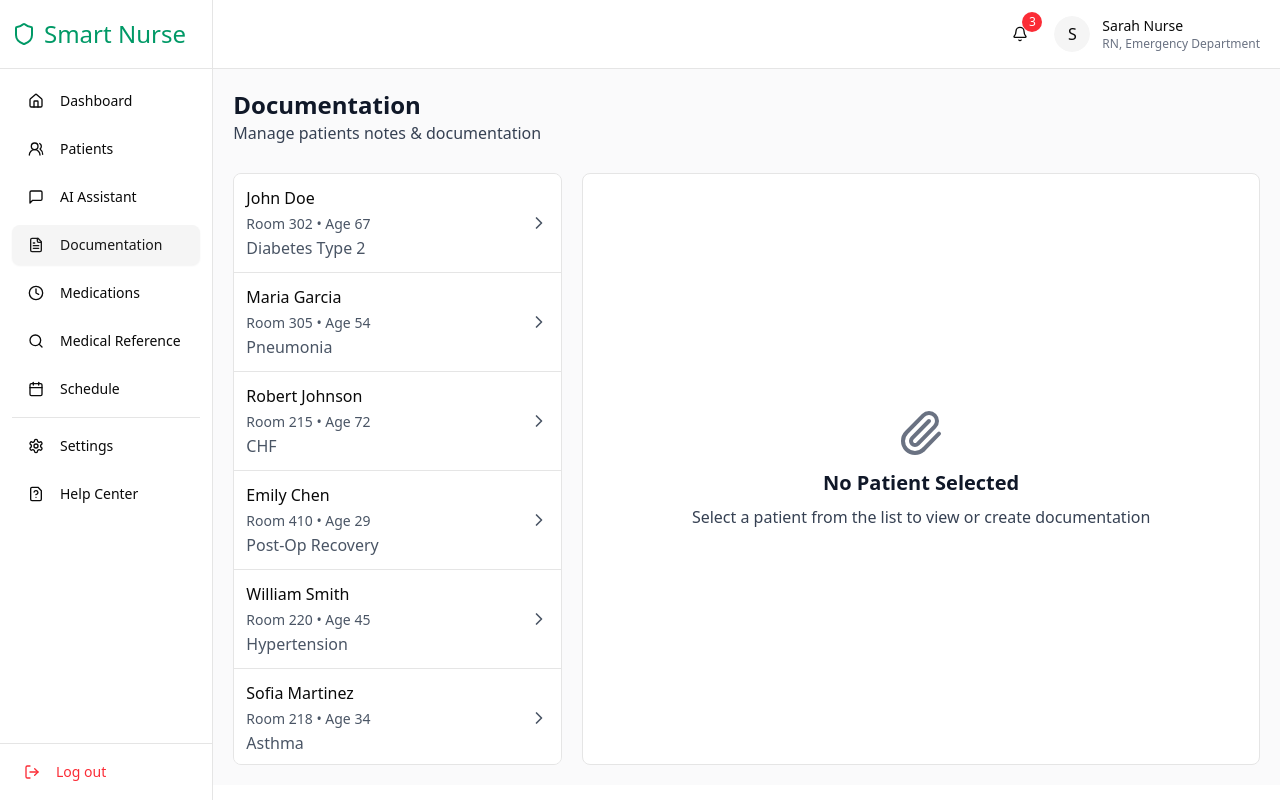
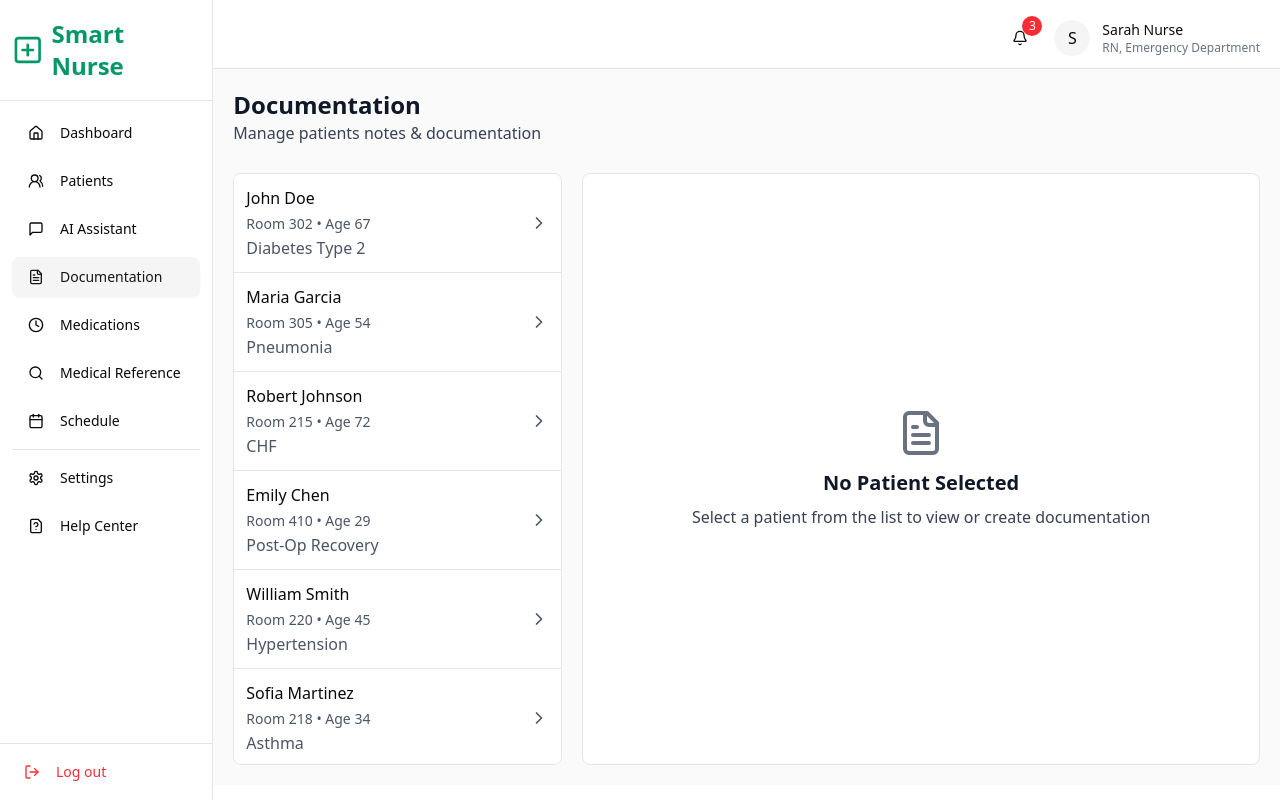
Before and after one commit to kazisolah114/smart-nurse, a Next.js app: page /dashboard/documentation in a window 1280 px wide. Built offline with nearby package versions, Linux system fonts and the light colour scheme.

Commit message:
Modified the logo and an icon in medications page

```diff
--- a/src/dashboard/DocumentationPage/Documentations.jsx
+++ b/src/dashboard/DocumentationPage/Documentations.jsx
@@ -6,7 +6,7 @@ import { Select, SelectContent, SelectItem, SelectTrigger, SelectValue } from '@
 import { Table, TableBody, TableCell, TableHead, TableHeader, TableRow } from '@/components/ui/table';
 import { Tabs, TabsContent, TabsList, TabsTrigger } from '@/components/ui/tabs';
 import { Textarea } from '@/components/ui/textarea';
-import { ArrowLeft, Edit, Paperclip, Trash2 } from 'lucide-react';
+import { ArrowLeft, Edit, FileText, Paperclip, Trash2 } from 'lucide-react';
 
 const Documentations = ({ selectedPatient, setSelectedPatient }) => {
     return (
@@ -103,7 +103,7 @@ const Documentations = ({ selectedPatient, setSelectedPatient }) => {
                     </div>
                     :
                     <div className='flex flex-col items-center justify-center h-full'>
-                        <Paperclip className='w-12 h-12 text-gray-500' />
+                        <FileText className='w-12 h-12 text-gray-500' />
                         <h4 className='font-semibold mt-3 mb-2 text-xl text-gray-900'>No Patient Selected</h4>
                         <p className='text-gray-700'>Select a patient from the list to view or create documentation</p>
                     </div>
--- a/src/dashboard/Header/Header.jsx
+++ b/src/dashboard/Header/Header.jsx
@@ -2,7 +2,7 @@
 import React, { useEffect, useState } from 'react';
 import { Avatar, AvatarFallback, AvatarImage } from '@/components/ui/avatar';
 import { Button } from '@/components/ui/button';
-import { Bell, Menu, X } from 'lucide-react';
+import { Bell, Menu, PlusCircle, PlusSquare, X } from 'lucide-react';
 import { LogOut, Shield } from 'lucide-react';
 import Navbar from '../Sidebar/Navbar';
 
@@ -20,7 +20,11 @@ const Header = () => {
     const [notifications, setNotifications] = useState(3)
     return (
         <header className="flex px-5 py-4 border-b h-max sticky top-0 bg-white z-10">
-            <div className="ml-auto flex items-center gap-4">
+            <div className='lg:ml-auto flex justify-between items-center w-full'>
+                <h2 className="lg:hidden text-emerald-600 font-semibold text-xl flex items-center gap-2">
+                    <PlusSquare className="h-7 w-7" /> Smart Nurse
+                </h2>
+                <div className="ml-auto flex items-center gap-4 relative top-1">
                     <Button
                         size="icon"
                         variant="ghost"
@@ -53,6 +57,7 @@ const Header = () => {
                         </button>
                     </div>
                 </div>
+            </div>
 
             {/* Backdrop */}
             <div
@@ -67,10 +72,10 @@ const Header = () => {
                     } flex flex-col`}
             >
                 <div className="border-b py-[18px] flex items-center justify-between px-3">
-                    <h2 className="text-emerald-600 font-medium text-2xl flex items-center gap-2">
-                        <Shield className="h-6 w-6" /> Smart Nurse
+                    <h2 className="lg:hidden text-emerald-600 font-semibold text-xl flex items-center gap-2">
+                        <PlusSquare className="h-7 w-7" /> Smart Nurse
                     </h2>
-                    <button onClick={() => setShowSidebar(false)}>
+                    <button onClick={() => setShowSidebar(false)} className='relative top-[2px]'>
                         <X className="h-5 w-5" />
                     </button>
                 </div>
--- a/src/dashboard/Sidebar/Sidebar.jsx
+++ b/src/dashboard/Sidebar/Sidebar.jsx
@@ -1,5 +1,5 @@
 import React from 'react';
-import { LogOut, Shield } from 'lucide-react';
+import { LogOut, PlusSquare, Shield } from 'lucide-react';
 import { Button } from '@/components/ui/button';
 import Navbar from './Navbar';
 
@@ -7,7 +7,10 @@ const Sidebar = () => {
     return (
         <aside className='col-span-2 flex flex-col border-r h-screen sticky top-0 max-lg:hidden'>
             <div className='border-b py-[18px]'>
-                <h2 className='text-emerald-600 font-medium text-2xl flex items-center gap-2 px-3'><Shield className='h-6 w-6' /> Smart Nurse</h2>
+                {/* <h2 className='text-emerald-600 font-medium text-2xl flex items-center gap-2 px-3'><Shield className='h-6 w-6' /> Smart Nurse</h2> */}
+                <h2 className=" text-emerald-600 font-bold text-2xl flex items-center gap-2 px-3">
+                    <PlusSquare className="h-8 w-8" /> Smart Nurse
+                </h2>
             </div>
             <Navbar />
             <div className='mt-auto border-t p-2'>
```
Lines whose indentation alone changed are shown as unchanged.
